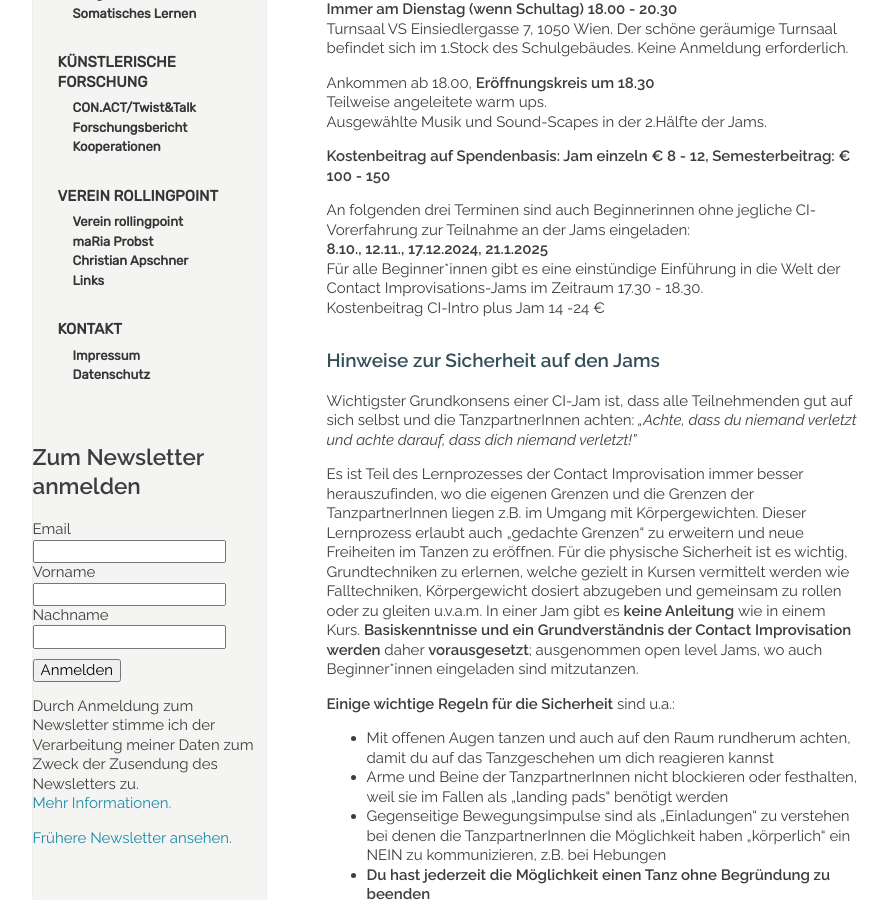
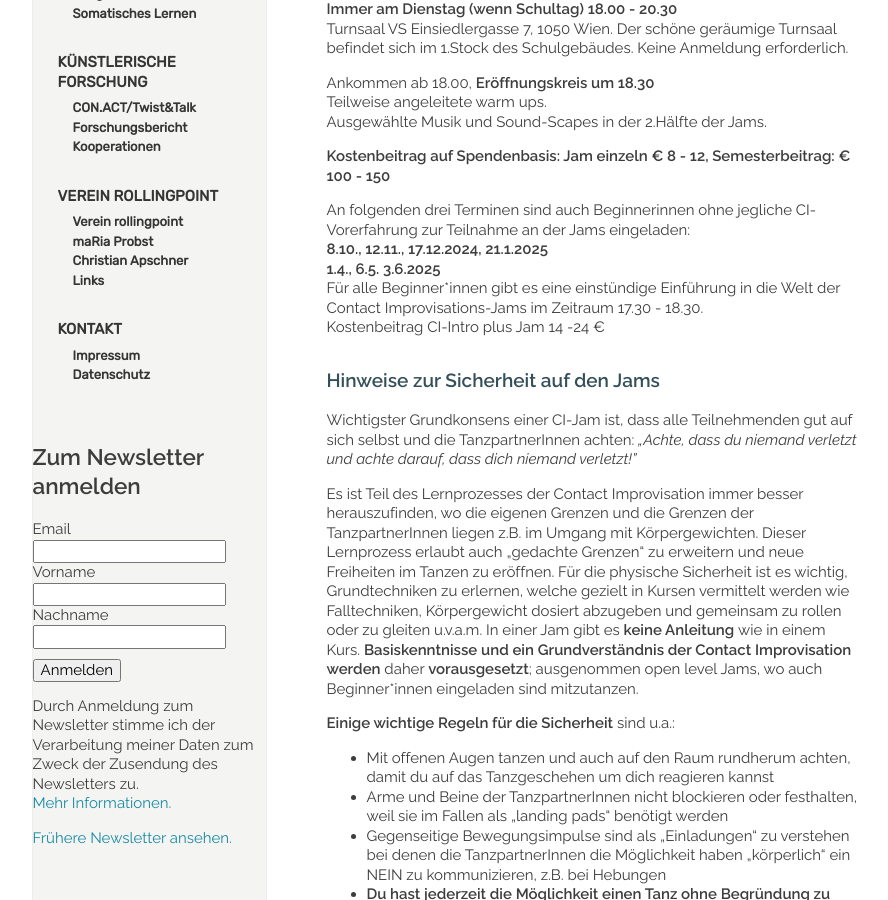
Before and after one commit to manulari/rollingpointat, a Jekyll site: the page built from _pages_de/jams.md, in a window 1280 px wide and 900 px high, scrolled down 637 px. Shown: the whole window, without its empty margins (152-1040 px from the left). Built offline with Jekyll 4.4.1, drawn with Linux system fonts in a browser that asks for light colours; comment, search, counter and statistics services are not loaded.

Commit message:
Update page (de) “jams”

```diff
--- a/_pages_de/jams.md
+++ b/_pages_de/jams.md
@@ -10,8 +10,6 @@ Foto: Ines Ingerle
 **What happens in a Contact Jam?** <https://www.youtube.com/watch?v=u9AhpFxfEfs>
 
 Die rollingpoint-Jams sind Orte für fokussiertes und freudvolles Contact Improvisation-Tanzen. Wir achten darauf, einen gemeinsamen Raum zu halten, in dem sich alle sicher fühlen und erwarten von den Teilnehmenden, CI-Kurserfahrungen im Sinne von Grundkenntnissen. (Hinweise zur Sicherheit in den rollingpoint-Jams siehe unten).
-
-
 
 ## rollingpoint-Jam am Dienstag
 
@@ -26,6 +24,7 @@ Ausgewählte Musik und Sound-Scapes in der 2.Hälfte der Jams.
 
 An folgenden drei Terminen sind auch Beginnerinnen ohne jegliche CI-Vorerfahrung zur Teilnahme an der Jams eingeladen:\
 **8.10., 12.11., 17.12.2024, 21.1.2025**\
+**1.4., 6.5. 3.6.2025** \
 Für alle Beginner*innen gibt es eine einstündige Einführung in die Welt der Contact Improvisations-Jams im Zeitraum 17.30 - 18.30. \
 Kostenbeitrag CI-Intro plus Jam 14 -24 €
 
```
